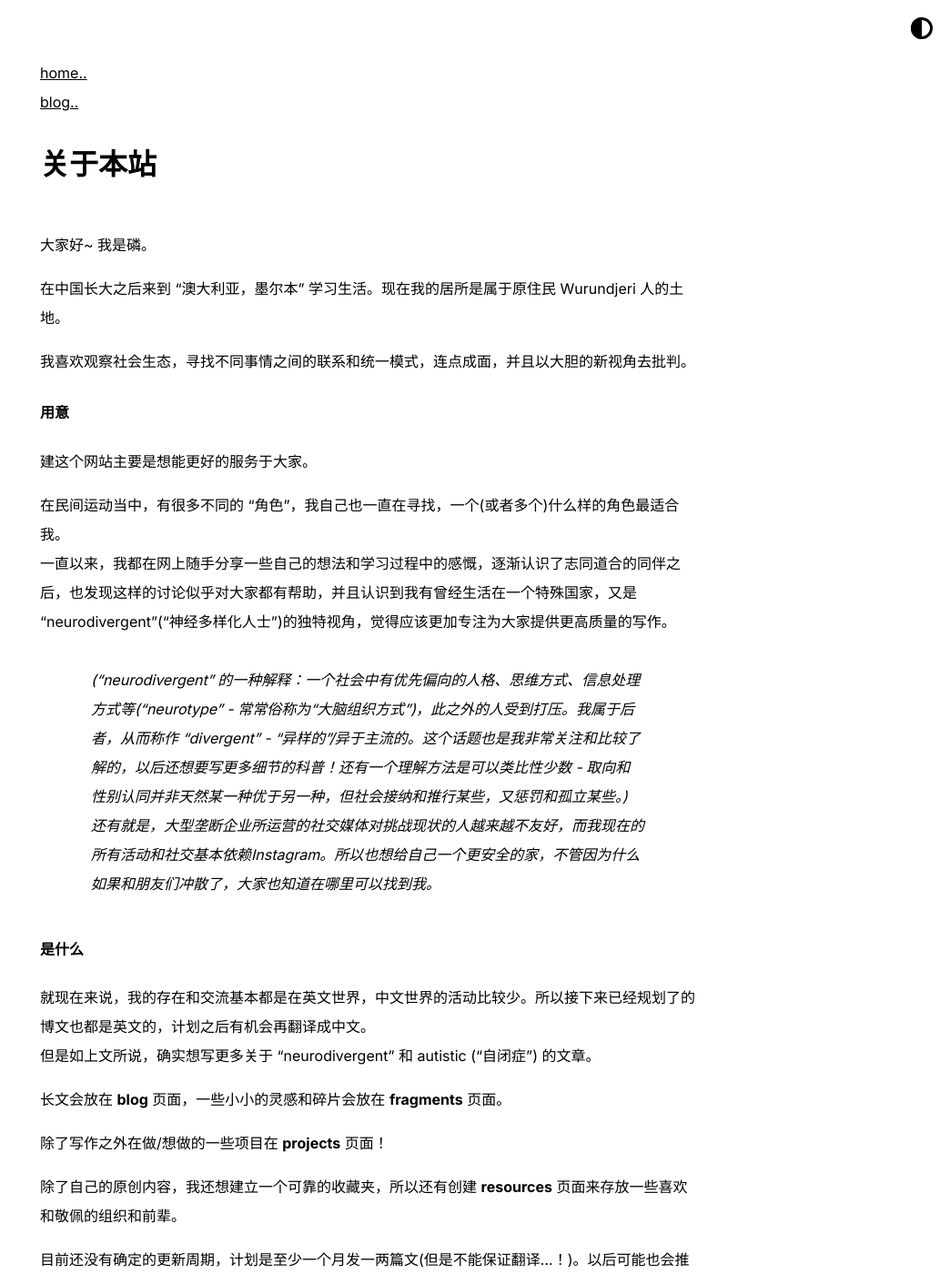
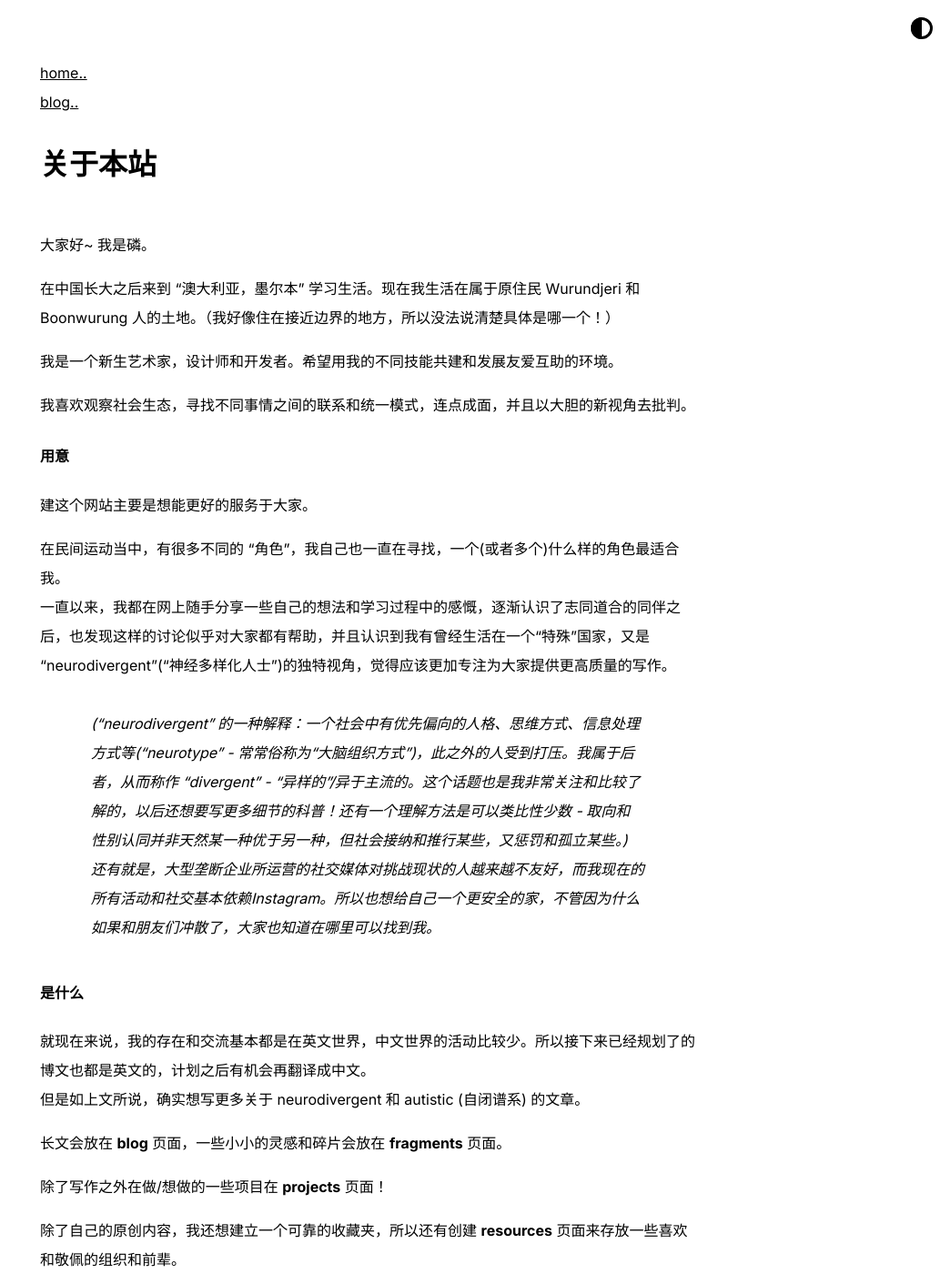
Before and after one commit to phosfuldev/phos_website, a Jekyll site: the page built from index-chinese.md, in a window 1280 px wide and 1400 px high. Shown: the whole window at 91% size, without its empty margins (236-1280 px from the left). Built offline with Jekyll 4.4.1, drawn with Linux system fonts in a browser that asks for light colours; some of the changed text lies outside the part shown.

Commit message:
中文更新

```diff
--- a/index-chinese.md
+++ b/index-chinese.md
@@ -6,7 +6,9 @@ title: 关于本站
 
 大家好~ 我是磷。
 
-在中国长大之后来到 “澳大利亚，墨尔本” 学习生活。现在我的居所是属于原住民 Wurundjeri 人的土地。
+在中国长大之后来到 “澳大利亚，墨尔本” 学习生活。现在我生活在属于原住民 Wurundjeri 和 Boonwurung 人的土地。（我好像住在接近边界的地方，所以没法说清楚具体是哪一个！）
+
+我是一个新生艺术家，设计师和开发者。希望用我的不同技能共建和发展友爱互助的环境。
 
 我喜欢观察社会生态，寻找不同事情之间的联系和统一模式，连点成面，并且以大胆的新视角去批判。
 
@@ -15,15 +17,15 @@ title: 关于本站
 建这个网站主要是想能更好的服务于大家。
 
 在民间运动当中，有很多不同的 “角色”，我自己也一直在寻找，一个(或者多个)什么样的角色最适合我。
-一直以来，我都在网上随手分享一些自己的想法和学习过程中的感慨，逐渐认识了志同道合的同伴之后，也发现这样的讨论似乎对大家都有帮助，并且认识到我有曾经生活在一个特殊国家，又是 “neurodivergent”(“神经多样化人士”)的独特视角，觉得应该更加专注为大家提供更高质量的写作。
+一直以来，我都在网上随手分享一些自己的想法和学习过程中的感慨，逐渐认识了志同道合的同伴之后，也发现这样的讨论似乎对大家都有帮助，并且认识到我有曾经生活在一个“特殊”国家，又是 “neurodivergent”(“神经多样化人士”)的独特视角，觉得应该更加专注为大家提供更高质量的写作。
 
-> (“neurodivergent” 的一种解释：一个社会中有优先偏向的人格、思维方式、信息处理方式等(“neurotype” - 常常俗称为“大脑组织方式”)，此之外的人受到打压。我属于后者，从而称作 “divergent” - “异样的”/异于主流的。这个话题也是我非常关注和比较了解的，以后还想要写更多细节的科普！还有一个理解方法是可以类比性少数 - 取向和性别认同并非天然某一种优于另一种，但社会接纳和推行某些，又惩罚和孤立某些。)
+> (“neurodivergent” 的一种解释：一个社会中有*优先偏向*的人格、思维方式、信息处理方式等(“neurotype” - 常常俗称为“大脑组织方式”)，此之外的人受到打压。我属于后者，从而称作 “divergent” - “异样的”/异于主流的。这个话题也是我非常关注和比较了解的，以后还想要写更多细节的科普！还有一个理解方法是可以类比性少数 - 取向和性别认同并非天然某一种优于另一种，但社会接纳和推行某些，又惩罚和孤立某些。)
 还有就是，大型垄断企业所运营的社交媒体对挑战现状的人越来越不友好，而我现在的所有活动和社交基本依赖Instagram。所以也想给自己一个更安全的家，不管因为什么如果和朋友们冲散了，大家也知道在哪里可以找到我。
 
 #### 是什么
 
 就现在来说，我的存在和交流基本都是在英文世界，中文世界的活动比较少。所以接下来已经规划了的博文也都是英文的，计划之后有机会再翻译成中文。
-但是如上文所说，确实想写更多关于 “neurodivergent” 和 autistic (“自闭症”) 的文章。
+但是如上文所说，确实想写更多关于 neurodivergent 和 autistic (自闭谱系) 的文章。
 
 长文会放在 **blog** 页面，一些小小的灵感和碎片会放在 **fragments** 页面。
 
@@ -31,7 +33,7 @@ title: 关于本站
 
 除了自己的原创内容，我还想建立一个可靠的收藏夹，所以还有创建 **resources** 页面来存放一些喜欢和敬佩的组织和前辈。
 
-目前还没有确定的更新周期，计划是至少一个月发一两篇文(但是不能保证翻译…！)。以后可能也会推出邮件订阅方便大家收到更新~
+目前还没有确定的更新周期。以后可能也会推出邮件订阅方便大家收到更新~
 
 
 #### 联系我！！
@@ -52,12 +54,12 @@ title: 关于本站
 
 重要的事情说完了，现在来讲讲关于我的故事吧。
 
-很多东西都是回头看才意识到……“啊，确实啊”。从小我就 “和别的孩子不一样”。我被“深刻”的话题吸引，似乎爱看书高于一切，好像很成熟，又好像很单纯。对我来说，世界上的很多事好像都是令人迷惑，讲不通的。如果你也是 “late identified autistic”，你大概率会精确地理解我是什么意思。但在小的时候，我甚至不知道这种感觉意味着什么，更别提能够指出来问题在哪里。
+很多东西都是回头看才意识到……“啊，确实啊”。从小我就 “和别的孩子不一样”。我被“深刻”的话题吸引，似乎爱看书高于一切，好像很成熟，又好像很单纯。对我来说，世界上的很多事好像都是令人迷惑，讲不通的。如果你也是 “late identified autistic”/成年后发现、诊断的自闭谱系人，你大概率会精确地理解我是什么意思。但在小的时候，我甚至不知道这种感觉意味着什么，更别提能够指出来问题在哪里。
 从小我也一直在写作。写作真的可以说是一个可靠的，永远不会离开，也不会误解你背叛你的好友。现在看来，多亏有了写作，很大一部分的我才有地方安放，也得到了某种程度上的保护。对此还是抱着感激的心情的。
 
-大概作为一个 “不一样”，“不合群” 的人，容易被激进思想吸引。自从离开中国，我逐渐开始接触各种新思想和社会活动。从学习女权主义，了解到自己 “可能是neurodivergent”，到接触并且认同 “废除主义/运动/思想”(abolition)，反殖民主义，“直接行动”(direct action) 等等。
+大概作为一个 “不一样”，“不合群” 的人，容易被所谓的激进思想吸引。自从离开中国，我逐渐开始接触各种新思想和社会活动。从学习女权主义，了解到自己 “可能是neurodivergent”，到接触并且认同 “废除主义/运动/思想”(abolition)，反殖民主义，“直接行动”(direct action) 等等。
 从2023年十月7号，哈马斯试图冲破加沙封锁，和随之以色列残忍的报复和种族灭绝行动开始(*)之后，我的思想世界发生了之前想不到的天翻地覆的改变。不仅是思想世界，这个时候我也终于做好了直接参与现实中活动的心理准备。从此我不再仅仅是一个旁观者，我的思考和批判也从此不再仅仅是纸上谈兵。
-这些发展也让我认识了更多志同道合的同伴——其实这才是我开始分享更多并且开始对自己的看法和分析产生自信的最重要原因。怎么说呢，觉得我的所思所想所写是有价值的，是分享出来能够给人安慰，让人觉得不那么孤独的。
+这些发展也让我认识了更多志同道合的同伴——其实这才是我开始分享更多,并且开始对自己的看法和分析产生自信的最重要原因。怎么说呢，觉得我的所思所想所写是有价值的，是分享出来能够给人安慰，让人觉得不那么孤独的。
 
 因为所有的这一切，所以现在决定稍微更认真一点地写文章，分享我的成长过程，同时也希望给大家提供一些可能有价值有用的东西吧。
 
```
Also changed, not shown: index.md (+5 -0 lines), resources.md (+4 -0 lines).
